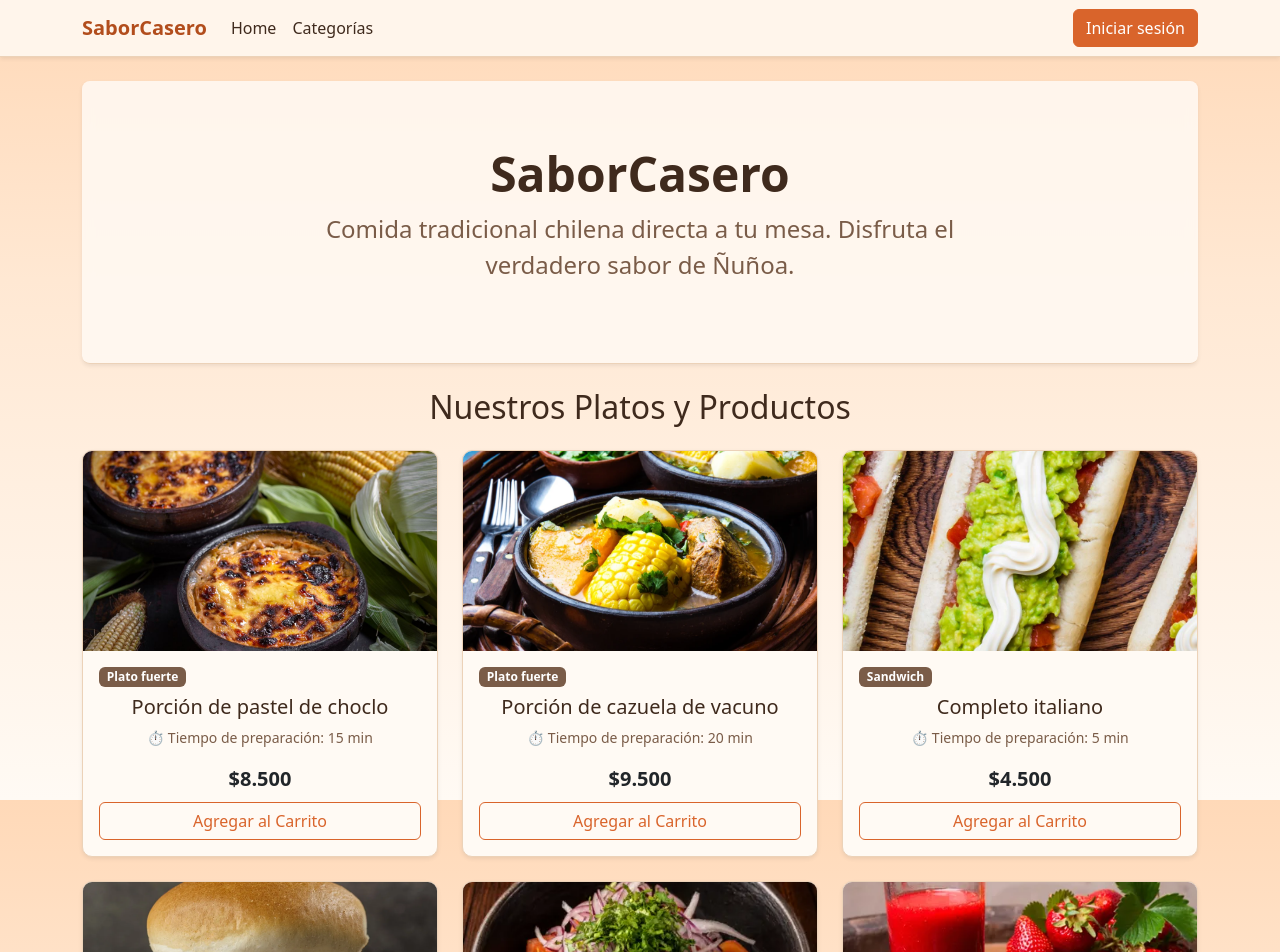
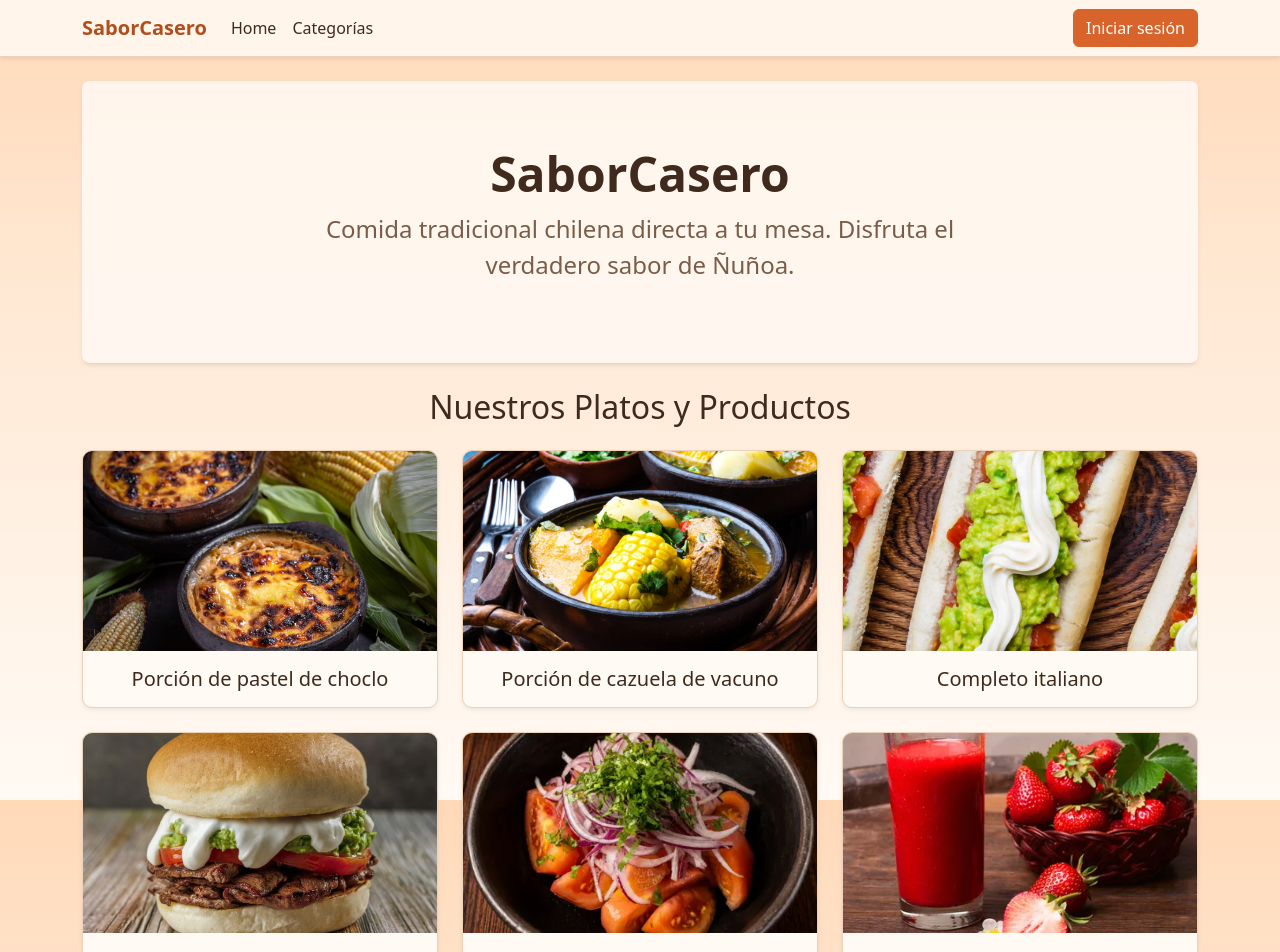
Before and after one commit to CesarTSU/SaborCaseroEv2, a React (Vite) app: page / in a window 1280 px wide. Shown: the top 952 px of the page. Built offline with nearby package versions, Linux system fonts and the light colour scheme.

Commit message:
Modifique Screen home y se fixeo error de agregar al carrito

```diff
--- a/src/components/DetalleProducto.jsx
+++ b/src/components/DetalleProducto.jsx
@@ -1,11 +1,25 @@
-import { useParams } from "react-router-dom";
+import { useLocation, useNavigate, useParams } from "react-router-dom";
 import { obtenerProductoPorId } from "../data/datos";
 import { useCarrito } from "../context/CarritoContext";
+import { useAuth } from "../context/AuthContext";
 
 function DetalleProducto() {
   const { id } = useParams();
   const { agregar } = useCarrito();
+  const { usuario, rol, logout } = useAuth();
+  const navigate = useNavigate();
+  const location = useLocation();
   const producto = obtenerProductoPorId(id);
+
+  const agregarAlCarrito = () => {
+    if (rol !== "cliente") {
+      // Una sesión de otro rol cerraría el paso a /login, así que se cierra primero
+      if (usuario) logout();
+      navigate("/login", { state: { desde: location.pathname } });
+      return;
+    }
+    agregar(producto);
+  };
 
   if (!producto) {
     return (
@@ -37,7 +51,7 @@ function DetalleProducto() {
           </p>
           <p>Stock disponible: {producto.stock}</p>
 
-          <button className="btn btn-success" onClick={() => agregar(producto)}>
+          <button className="btn btn-success" onClick={agregarAlCarrito}>
             Agregar al carrito
           </button>
         </div>
--- a/src/components/ProductCard.jsx
+++ b/src/components/ProductCard.jsx
@@ -1,10 +1,9 @@
 // src/components/ProductCard.jsx
-import { useCarrito } from '../context/CarritoContext';
+import { Link } from 'react-router-dom';
 
-const ProductCard = ({ producto }) => {
-  const { agregar } = useCarrito();
-  return (
-    <div className="col-md-4 mb-4">
+const ProductCard = ({ producto }) => (
+  <div className="col-md-4 mb-4">
+    <Link to={`/producto/${producto.id}`} className="text-decoration-none">
       <div className="card h-100 shadow-sm">
         <img
           src={producto.imagen}
@@ -12,20 +11,12 @@ const ProductCard = ({ producto }) => {
           alt={producto.nombre}
           style={{ height: '200px', objectFit: 'cover' }}
         />
-        <div className="card-body d-flex flex-column">
-          <span className="badge bg-secondary mb-2 align-self-start">{producto.categoria}</span>
-          <h5 className="card-title">{producto.nombre}</h5>
-          <p className="card-text text-muted small">
-            ⏱️ Tiempo de preparación: {producto.tiempo_prep} min
-          </p>
-          <div className="mt-auto">
-            <p className="fw-bold fs-5 text-dark mb-2">${producto.precio.toLocaleString('es-CL')}</p>
-            <button className="btn btn-outline-success w-100" onClick={() => agregar(producto)}>Agregar al Carrito</button>
-          </div>
+        <div className="card-body">
+          <h5 className="card-title mb-0" style={{ color: 'var(--sc-brown)' }}>{producto.nombre}</h5>
         </div>
       </div>
-    </div>
-  );
-};
+    </Link>
+  </div>
+);
 
 export default ProductCard;
```
